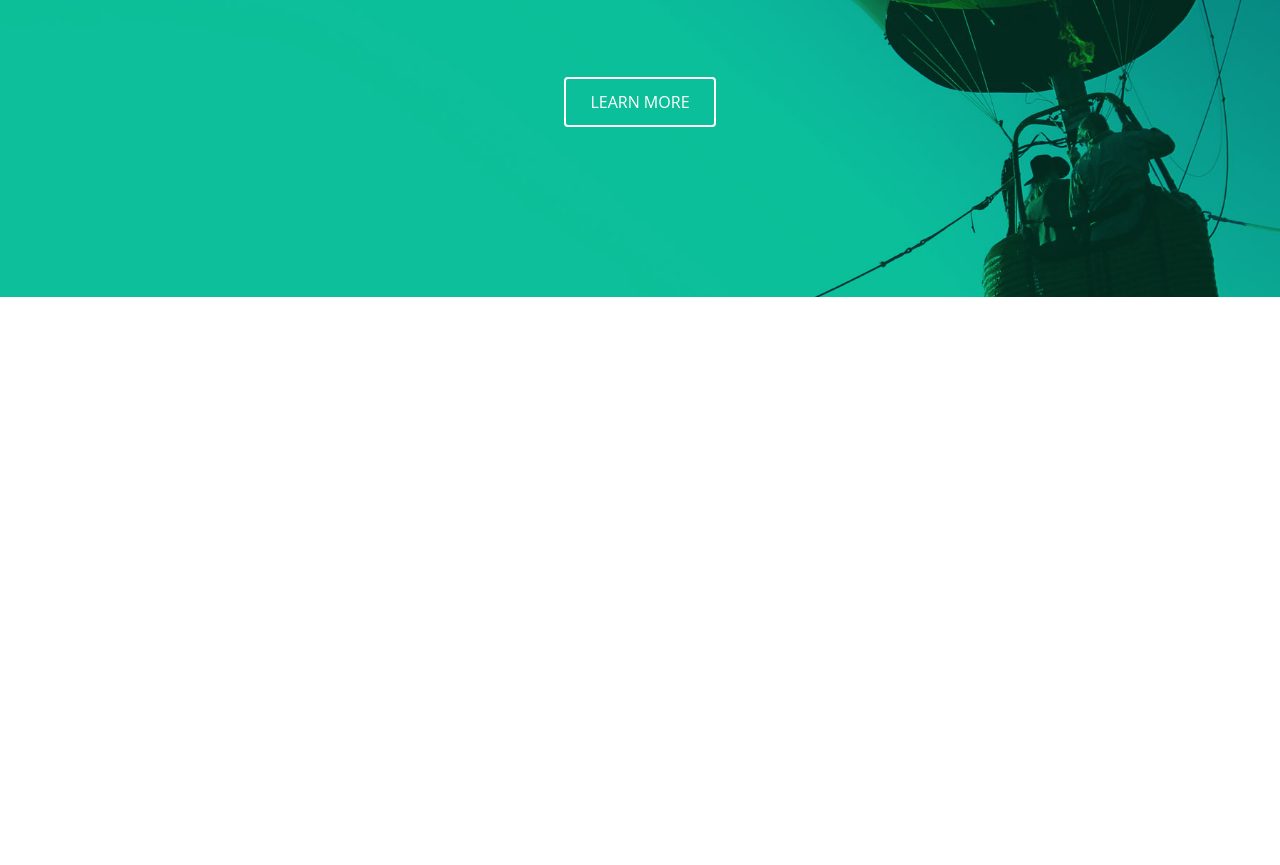
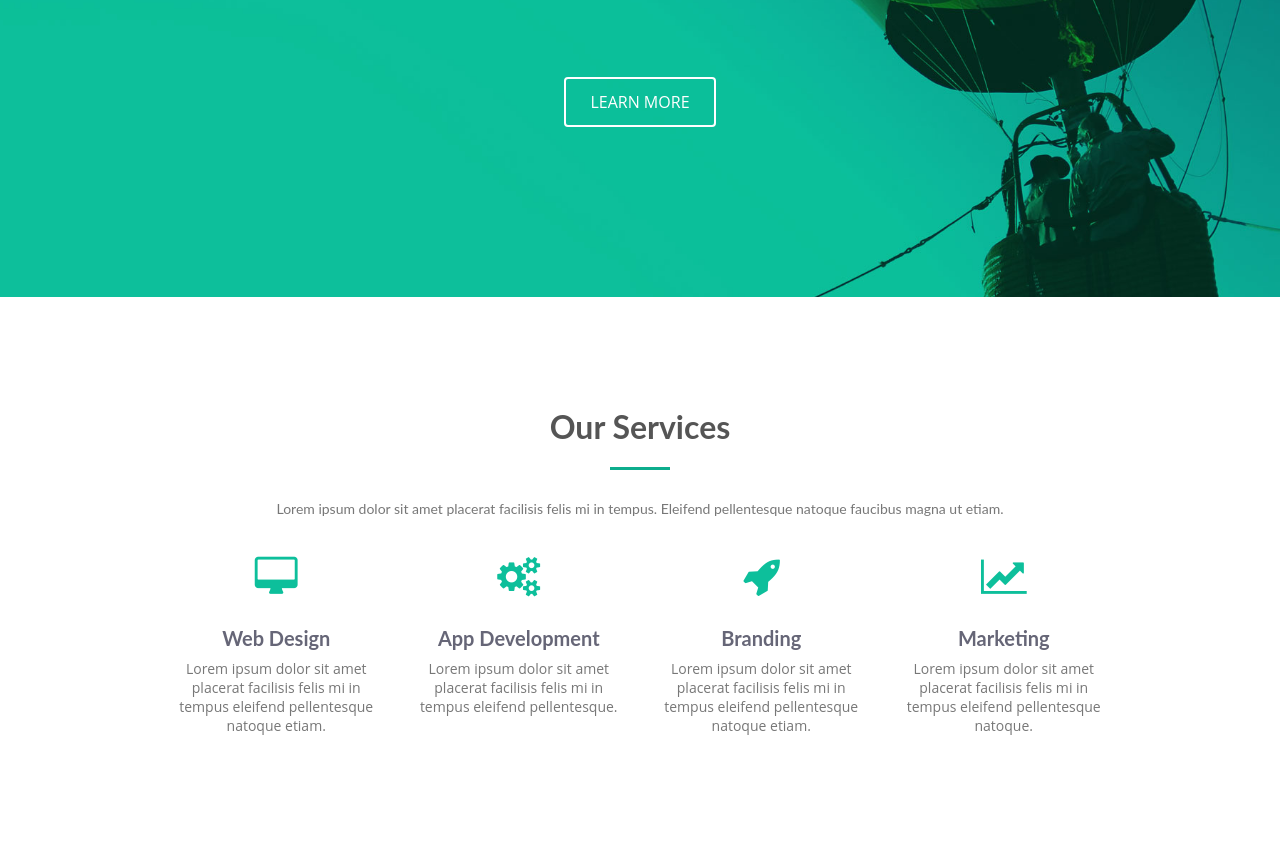
Before and after one commit to Petrii90/Repository, a plain HTML site: page sass-lang/index.html in a window 1280 px wide. Shown: the part 345-1210 px from the top of the page. Before the commit the page ends 800 px from the top, so only its background shows below. Drawn offline with Linux system fonts and the light colour scheme.

Commit message:
Add files via upload

```diff
--- a/sass-lang/index.html
+++ b/sass-lang/index.html
@@ -28,7 +28,7 @@
 				<div class="accordion-content" id="item-1">
 				<ul class="menu_nav_list">
 				<li><a href="">HOME</a></li>
-				<li><a href="">SERVICES</a></li>
+				<li><a href="#section_services">SERVICES</a></li>
 				<li><a href="">PORTFOLIO</a></li>
 				<li><a href="">ABOUT</a></li>
 				<li><a href="">TEAM</a></li>
@@ -46,10 +46,62 @@
 				<p>We are a full-service integrated creative agency</p>
 			</div>
 			<div class="intro_button col-sm-3">
-				<a href=""><button class="btn">Learn More</button></a>
+				<a href="#section_services"><button class="btn">Learn More</button></a>
 			</div>
 		</div>
 	</header>
 
+	<div class="section">
+
+		<div id="section_services" class="section_services">
+
+			<div class="section_container">
+
+				<div class="section_title">
+					<h2>Our Services</h2>
+					<div class="section_title_underline">
+						<hr></hr>
+					</div>
+					<div class="section_title_paragraph">
+						<p>Lorem ipsum dolor sit amet placerat facilisis felis mi in tempus. Eleifend pellentesque natoque faucibus magna ut etiam.</p>
+					</div>
+				</div>
+
+				<div class="section_space"></div>
+
+				<div class="section_content">
+					<div class="section_content_part col-md-3 col-sm-6 col-xs-12">
+						<i class="fa fa-desktop"></i>
+						<h4>Web Design</h4>
+						<p>Lorem ipsum dolor sit amet placerat facilisis felis mi in tempus eleifend pellentesque natoque etiam.</p>
+					</div>
+					<div class="section_content_part col-md-3 col-sm-6 col-xs-12">
+						<i class="fa fa-gears"></i>
+						<h4>App Development</h4>
+						<p>Lorem ipsum dolor sit amet placerat facilisis felis mi in tempus eleifend pellentesque.</p>
+					</div>
+					<div class="section_content_part col-md-3 col-sm-6 col-xs-12">
+						<i class="fa fa-rocket"></i>
+						<h4>Branding</h4>
+						<p>Lorem ipsum dolor sit amet placerat facilisis felis mi in tempus eleifend pellentesque natoque etiam.</p>
+					</div>
+					<div class="section_content_part col-md-3 col-sm-6 col-xs-12">
+						<i class="fa fa-line-chart"></i>
+						<h4>Marketing</h4>
+						<p>Lorem ipsum dolor sit amet placerat facilisis felis mi in tempus eleifend pellentesque natoque.</p>
+					</div>
+
+				</div>
+
+			</div>
+
+
+
+		</div>
+
+
+
+	</div>
+
 </body>
 </html>
--- a/sass-lang/sass/style.scss
+++ b/sass-lang/sass/style.scss
@@ -4,6 +4,7 @@ body{
 	display: block;
 	box-sizing: border-box;
 	margin: 0;
+	color: #777;
 
 header{
 background: url("../img/header-bg.jpg") no-repeat bottom right;
@@ -111,16 +112,121 @@ font-size: 14px;
 	}
 }
 
+}
+
+.section{
+
+	.section_services {
+		padding: 120px 0;
+		text-align: center;
+		margin: 0 auto;
+		transition: all 0.5s;
+
+		.section_container {
+			padding: 0 15px;
+			margin: 0 auto;
+
+
+			.section_title {
+				padding: 0 16px;
+
+				h2 {
+					line-height: 20px;
+					font-size: 32px;
+					font-weight: 700;
+					margin: 0 0 30px;
+					color: #555;
+				}
+
+			.section_title_underline {
+				hr {
+					height: 3px;
+					width: 60px;
+					text-align: center;
+					background: #0dad8d;
+					border: 0;
+					margin: 10px auto 30px;
+				}
+
+			.section_title_paragraph {
+
+				p {
+					font-family: 'Open Sans', sans-serif;
+					margin: 0 10px;
+				}
+			}
+			}
+			}
+
+			.section_space {
+				margin-top: 40px;
+				background: black
+			}
+
+			.section_content {
+				display: flex;
+				flex-wrap: wrap;
+				margin: 0 auto;
+
+
+				.section_content_part {
+					i{
+						font-size: 40px;
+						margin-bottom: 20px;
+						color: #0dbf9b;
+					}
+					h4{
+						font-weight: 700;
+						font-size: 20px;
+						color: #667;
+						margin: 10px 0;
+						line-height: 1.1;
+					}
+					p{
+						font-family: 'Open Sans', sans-serif;
+						margin: 0 0 10px;
+					}
+				}
+
+			}
+
+		}
+	}
+
+}
 
 
 }
 
-}
+	@media only screen and (min-width: 992px) {
+		.section{
+			.section_services{
+				.section_container{
+						width: 970px;
+				}
+			}
+		}
+	}
+
+	@media only screen and (max-width: 992px) {
+		.section{
+			.section_services{
+				.section_container{
+						max-width: 750px;
+				}
+			}
+		}
+	}
+
 
 	@media only screen and (min-width: 48em) {
-			.menu_nav_btn{
-				visibility: collapse;
+		.menu{
+			.menu_nav{
+				.menu_nav_btn{
+					visibility: hidden;
+					}
 			}
+		}
 }
 
 	@media only screen and (max-width: 62em) {
@@ -130,6 +236,7 @@ font-size: 14px;
 
 }
 	@media only screen and (max-width: 48em) {
+
 				.accordion-content {
 					display: none;
 					transition: all 400ms;
@@ -161,6 +268,7 @@ font-size: 14px;
 						padding: 0 0.5em;
 						cursor: pointer;
 
+
 						&:hover {
 							background: #0dad8d;
 							color: #fff;
@@ -186,4 +294,7 @@ font-size: 14px;
 
  				}
  			}
+
+
+
 	}
```
Also changed, not shown: sass-lang/css/style.css, 1 other file.
